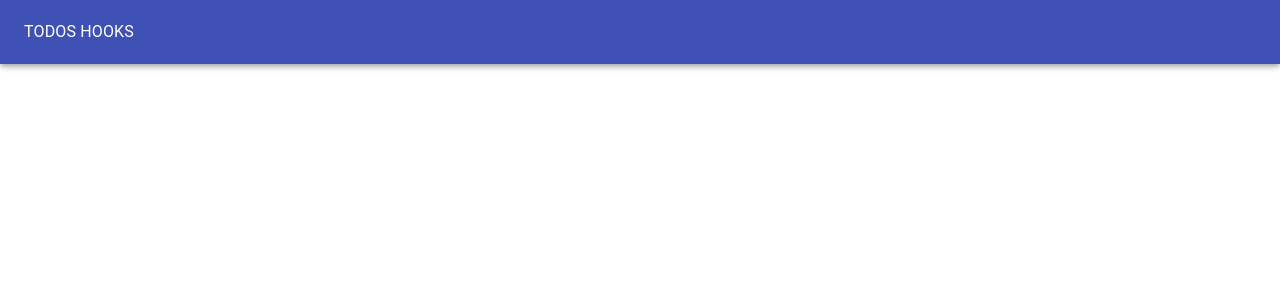
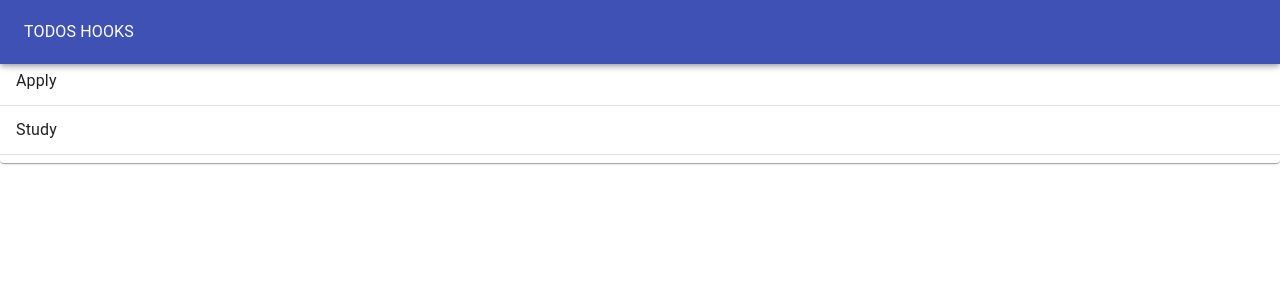
Before and after one commit to Evan-Leon/todo-list-hooks, a React (Create React App) app: page / in a window 1280 px wide. Shown: the top 300 px of the page. Built offline with nearby package versions, Linux system fonts and the light colour scheme.

Commit message:
Add to TodoList component

```diff
--- a/src/TodoApp.js
+++ b/src/TodoApp.js
@@ -3,7 +3,7 @@ import {Typography} from '@material-ui/core';
 import {Paper} from '@material-ui/core';
 import {AppBar} from '@material-ui/core';
 import { Toolbar } from '@material-ui/core';
-import { Grid } from '@material-ui/core';
+// import { Grid } from '@material-ui/core';
 import TodoList from './TodoList';
 
 function TodoApp(){
--- a/src/TodoList.js
+++ b/src/TodoList.js
@@ -1,13 +1,22 @@
 
 import React from 'react';
+import {Paper, List, Divider, ListItem, ListItemText} from '@material-ui/core';
 
 function TodoList(props) {
     return (
-        <div>
-            {props.todos.map((todo, i) => (
-                <li key={i}>{todo.task}</li>
-            ))}
-        </div>
+        <Paper>
+            <List>
+                {props.todos.map((todo, i) => (
+                    <>
+                        <ListItem key={`item-${i}`}>
+                            <ListItemText key={i}>{todo.task}</ListItemText>
+                        </ListItem>
+                        <Divider />
+                    </>
+                ))}
+            </List>
+        </Paper>
+
     )
 }
 
```
